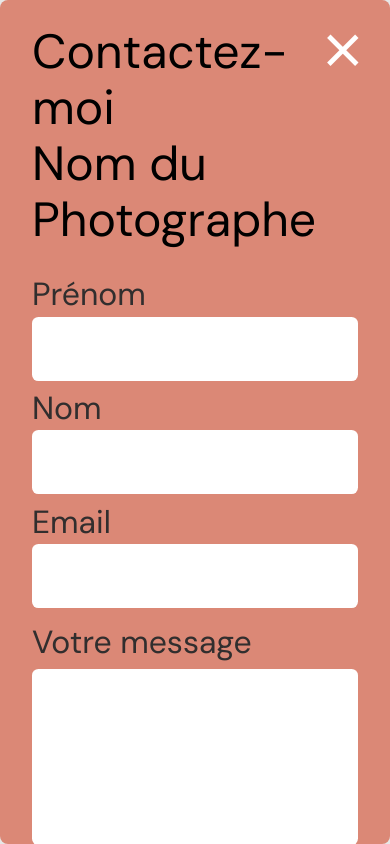
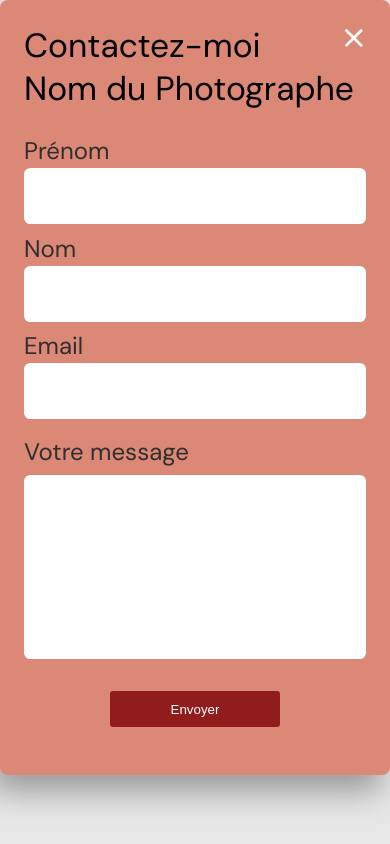
Before and after one commit to MelanieSarrouy/FishEye_03-2021, a website: page photographer-page.html in a window 390 px wide. Both pictures are taken after a click on the button "Contactez-moi". Drawn offline with Linux system fonts and the light colour scheme.

Commit message:
responsive ok

```diff
--- a/js/photographer-page2.js
+++ b/js/photographer-page2.js
@@ -73,6 +73,7 @@ function getMedia(json) {
 let str = window.location.href;
 let url = new URL(str);
 let login = url.searchParams.get('id');
+
 
 // Récupération du photographe de la page // ___________________________________________________________________________
 
@@ -538,6 +539,7 @@ function launchModal() {
   modal.setAttribute('aria-hidden', 'false');
   contact.style.display = 'none';
   main2.setAttribute('aria-hidden', 'true');
+  body.classList.add('no-scroll');
 }
 
 closeContact.addEventListener('click', () => closeModal());
@@ -546,6 +548,8 @@ function closeModal() {
   modal.setAttribute('aria-hidden', 'true')
   contact.style.display = 'block';
   main2.setAttribute('aria-hidden', 'false');
+  body.classList.remove('no-scroll');
+
 }
 
 // function testFirstName ______________________________________________
@@ -561,19 +565,18 @@ let goButton = document.getElementById("button"); // bouton validation
 const form = document.getElementById("form"); // le formulaire
 const message = document.getElementById('message');
 
-
 formData[0].appendChild(pErrorFirstName);
 pErrorFirstName.classList.add("pError");
-let regexFirstName = /^[a-zA-ZéèêëîïÈÉÊËÎÏÀÁÂ][a-zA-ZéèêëîïÈÉÊËÎÏÀÁÂ]+([ \-'][a-zA-ZéèêëîïÈÉÊËÎÏÀÁÂ][a-zA-ZéèêëîïÈÉÊËÎÏÀÁÂ]+)?$/;
+let regexName = /^[a-zA-ZéèêëîïÈÉÊËÎÏÀÁÂ][a-zA-ZéèêëîïÈÉÊËÎÏÀÁÂ]+([ \-'][a-zA-ZéèêëîïÈÉÊËÎÏÀÁÂ][a-zA-ZéèêëîïÈÉÊËÎÏÀÁÂ]+)?$/;
 
 firstName.addEventListener("blur", testFirstName);
-goButton.addEventListener("mousedown", testFirstName);
 
 function testFirstName() {
   if ((firstName.value.length < 2) ||
      (firstName.value.length >= 30) ||
-     (!regexFirstName.test(firstName.value)) ||
+     (!regexName.test(firstName.value)) ||
      (firstName.value == "")) {
+
     firstName.classList.add("inputError"); // attribution de la classe "inputError" à firstName(input)
     pErrorFirstName.textContent = "Veuillez saisir votre prénom (min 2 caractères)"; // message d'erreur sur paragraphe pError;
     firstName.addEventListener("input", testFirstName);
@@ -588,15 +591,13 @@ function testFirstName() {
 
 formData[1].appendChild(pErrorLastName);
 pErrorLastName.classList.add("pError");
-let regexLastName = regexFirstName;
 
 lastName.addEventListener("blur", testLastName);
-goButton.addEventListener("mousedown", testLastName);
 
 function testLastName() {
   if ((lastName.value.length < 2) ||
      (lastName.value.length >= 30) ||
-     (!regexLastName.test(lastName.value)) ||
+     (!regexName.test(lastName.value)) ||
      (lastName.value == "")) {
     lastName.classList.add("inputError"); // attribution de la classe "inputError" à firstName(input)
     pErrorLastName.textContent = "Veuillez saisir votre nom (min 2 caractères)"; // message d'erreur sur paragraphe pError;
@@ -614,7 +615,6 @@ pErrorEmail.classList.add("pError");
 let regexEmail = /^(([^<>()[\]\\.,;:\s@\"]+(\.[^<>()[\]\\.,;:\s@\"]+)*)|(\".+\"))@((\[[0-9]{1,3}\.[0-9]{1,3}\.[0-9]{1,3}\.[0-9]{1,3}\])|(([a-zA-Z\-0-9]+\.)+[a-zA-Z]{2,}))$/;
 
 eMail.addEventListener("blur", testEmail);
-goButton.addEventListener("mousedown", testEmail);
 
 function testEmail() {
   if ((eMail.value.length < 5) ||
@@ -634,17 +634,12 @@ function testEmail() {
 // function testMessage __________________________________________________
 formData[3].appendChild(pErrorMessage);
 pErrorMessage.classList.add("pError");
-
 message.addEventListener("blur", testMessage);
-goButton.addEventListener("mousedown", testMessage);
-
 function testMessage() {
-  if ((message.value.length < 20) ||
-     (message.value.length >= 250) ||
-    (message.value == "")) {
+  if ((message.value) == "") {
     message.classList.add("inputError"); // attribution de la classe "inputError" à firstName(input)
     pErrorMessage.textContent = "Veuillez saisir votre message"; // message d'erreur sur paragraphe pError;
-    message.focus();
+    message.addEventListener("input", testMessage);
     return false;
   } else {
     message.classList.remove("inputError");
@@ -654,18 +649,16 @@ function testMessage() {
 }
 
 // function submit __________________________________________________
-// form.addEventListener("submit", validate);
 
 function validate() {
   if ((testFirstName() === true) &&
       (testLastName() === true) &&
       (testEmail() === true) &&
       (testMessage() === true)) {
-    console.log(firstName.value);
-    console.log(lastName.value);
-    console.log(eMail.value);
-    console.log(message.value);
-    goButton.addEventListener("click", closeModal);
+    console.log('Prénom : ' + firstName.value);
+    console.log('Nom : ' + lastName.value);
+    console.log('email : ' + eMail.value);
+    console.log('message : ' + message.value);
     closeModal();
     return false;
   }
--- a/photographer-page.html
+++ b/photographer-page.html
@@ -104,10 +104,11 @@
               <div class="modal__form__formData">
                 <label for="message" class="modal__form__formData__labelArea">Votre message</label>
                 <textarea name="message" id="message" class="modal__form__formData__textarea"
-                minlength="10" maxlength="200" required>
-                </textarea>
+                minlength="5" maxlength="200" required></textarea>
               </div>
-              <input id="button" class="buttonSend" type="submit" value="Envoyer" />
+              <div class="divButton">
+                <input id="button" class="buttonSend" type="submit" value="Envoyer" aria-label="soumettre"/>
+              </div>
             </form>
           </div>
         </div>
@@ -115,19 +116,21 @@
 
       <div class="lightbox-background" aria-modal="true" role="dialog" aria-label="images en gros plan" aria-hidden="true">
         <div class="lightbox-content">
+          <div class="lightbox">
             <button role="button" class="lightbox__prev" id="left" type="button" aria-label="image précédente">
               <p class="sr-only">Précédent</p>
             </button>
-          <div class="lightbox">
+            <div class="divLightbox">
+              <ul class="lightbox__container">
+              </ul>
               <button role="button" class="lightbox__close" id="closeLightbox" type="button" aria-label="fermeture de la modale">
                 <p class="sr-only">fermer</p>
               </button>
-            <ul class="lightbox__container">
-            </ul>
               </div>
-          <button role="button" class="lightbox__next" id="right" type="button" aria-label="image suivante">
+            <button role="button" class="lightbox__next" id="right" type="button" aria-label="image suivante" >
               <p class="sr-only">Suivant</p>
             </button>
+          </div>
         </div>
       </div>
 
--- a/scss/components/_lightbox.scss
+++ b/scss/components/_lightbox.scss
@@ -1,5 +1,3 @@
-
-
 .lightbox-background {
   display: none;
   position: fixed;
@@ -14,24 +12,19 @@
   overflow: auto;
   animation: lightbox2In 0.5s;
   justify-content: center;
-  // align-items: center;
 }
 .lightbox-content {
+  margin: 1rem auto;
+  max-width: 1253px;
+  max-height: 100vh;
   position: relative;
   display: flex;
   justify-content: center;
-  max-width: 1253px;
-  max-height: 984px;
   align-items: center;
-  padding-top: 3rem;
+  box-sizing: border-box;
   @include respond-to(mobile-screen) {
-    margin: 0 1rem;
+    width: 100vw;
   }
-  @include respond-to(verysmall-screen) {
-    margin: 0 .5rem;
-  }
-
-
   & button {
     border: none;
     outline: none;
@@ -40,6 +33,17 @@
 }
 .lightbox {
   position: relative;
+  display: grid;
+  grid-template-columns: auto 1fr auto;
+  justify-content: center;
+  align-items: center;
+  height: 100vh;
+  padding: 1rem;
+  box-sizing: border-box;
+  @include respond-to(mobile-screen) {
+    padding: 1rem 0.3rem;
+  }
+
   &__close {
     width: 2rem;
     height: 2rem;
@@ -52,13 +56,9 @@
     @include respond-to(mobile-screen) {
       background: url(../../images/times-solid.svg) center center / 100% 100% no-repeat;
       width: 1rem;
-      top: .5rem;
-      right: -2rem;
+      top: .2rem;
+      right: -1.8rem;
     }
-    @include respond-to(verysmall-screen) {
-      top: .2rem;
-    }
-
   }
   & button {
     border: none;
@@ -66,11 +66,14 @@
     cursor: pointer;
   }
 }
+.divLightbox {
+  position: relative;
+}
 .lightbox__next,
 .lightbox__prev {
-  background: url(../../images/chevron-left-solid.svg) center center / 32px 56px no-repeat;
-  width: 2rem;
-  height: 90%;
+  background: url(../../images/chevron-left-solid.svg) center center / 1.5rem 2.4rem no-repeat;
+  width: 1.2rem;
+  height: 5rem;
   align-self: center;
   position: relative;
   top: -2rem;
@@ -78,9 +81,13 @@
   margin: 0 1.5rem;
   padding: 0 1rem;
   @include respond-to(mobile-screen) {
-    background: url(../../images/chevron-left-solid.svg) center center / 16px 28px no-repeat;
+    background: url(../../images/chevron-left-solid.svg) center center / 1rem 1.6rem no-repeat;
     width: 1rem;
-    margin: 0 .5rem;
+    margin: .6rem;
+    padding: 0.6rem;
+  }
+  @include respond-to(verysmall-screen) {
+    width: .5rem;
     top: -1rem;
   }
 }
@@ -90,18 +97,18 @@
   transform: rotate(180deg);
 }
 .lifhtbox__container li img {
-  max-width: 100%;
-  height: auto;
   animation: lightbox2In 1s;
 }
-.lightbox__container {
-  display: flex;
-  justify-content: center;
-  align-items: center;
-  margin: 0 auto;
-  min-height: 100%;
-  position: relative;
-}
+// .lightbox__container {
+//   display: flex;
+//   margin: auto;
+//   min-height: 100%;
+//   position: relative;
+//   @include respond-to(small-screen) {
+//     align-items: baseline;
+//   }
+
+// }
 .lightbox-item {
   display: flex;
   justify-content: center;
@@ -123,9 +130,17 @@
 .imageLightbox {
   border-radius: 0.5rem;
   overflow: hidden;
+  @include respond-to(mobile-screen) {
+    border-radius: 0.3rem;
+  }
+
 }
 .videoLightbox {
   max-width: 100%;
   border-radius: 0.5rem;
   overflow: hidden;
+  @include respond-to(mobile-screen) {
+    border-radius: 0.3rem;
+  }
+
 }
--- a/scss/components/_medias.scss
+++ b/scss/components/_medias.scss
@@ -33,7 +33,6 @@
     flex-direction: column;
   }
   &__link {
-    max-height: 300px;
     border-radius: 0.5rem;
     overflow: hidden;
     display: flex;
@@ -42,9 +41,6 @@
     cursor: pointer;
     @include respond-to(mobile-screen) {
       height: 190px;
-    }
-    @include respond-to(verysmall-screen) {
-      max-width: 335px;
     }
   }
   &__informations {
@@ -65,10 +61,6 @@
     @include respond-to(small-screen) {
       font-weight: 400;
       font-size: 1rem;
-      max-width: 335px;
-    }
-    @include respond-to(verysmall-screen) {
-      max-width: 260px;
     }
     &__likes {
       display: flex;
@@ -80,6 +72,11 @@
       }
       & .fa-heart {
         cursor: pointer;
+        transform: scale(1);
+        transition: transform 0.4s ease-in-out;
+        &:hover {
+          transform: scale(1.1);
+        }
       }
     }
   }
@@ -89,7 +86,7 @@
   width: 5rem;
   top: 32%;
   z-index: 3;
-  @include respond-to(small-screen) {
+  @include respond-to(mobile-screen) {
     top: 22%;
   }
 }
--- a/scss/components/_modale.scss
+++ b/scss/components/_modale.scss
@@ -1,26 +1,33 @@
 .modal-background {
   display: none;
   position: fixed;
-  z-index: 5;
+  top: 0;
   left: 0;
-  top: 0;
-  height: 100vh;
-  width: 100vw;
+  right: 0;
+  bottom: 0;
+  width: auto;
+  height: auto;
+  z-index: 10;
   background-color: rgba(196, 196, 196, 0.4);
+  overflow: auto;
+  animation: lightbox2In 0.5s;
+  justify-content: center;
 }
 .modal-content {
   margin: 4% auto;
-  width: 45%;
+  max-width: 700px;
+  max-height: 900px;
   background: $color-secondary-bg;
   border-radius: 0.5rem;
   position: relative;
+  box-shadow: -.5rem 1rem 2rem rgba(0, 0, 0, 0.35);
   @include respond-to(small-screen) {
     width: 75%;
   }
   @include respond-to(mobile-screen) {
-    margin: 0;
-    width: 100%;
-    height: 100%;
+    margin: auto;
+    width: 100vw;
+    height: auto;
   }
 }
 .close:before,
@@ -48,28 +55,51 @@
   cursor: pointer;
   transform: scale(1.2);
   z-index: 3;
+  @include respond-to(mobile-screen) {
+    transform: scale(0.7);
+    right: 1.5rem;
+    top: 1.5rem;
+  }
 }
 .modal {
   padding: 1.5rem 2rem 2rem;
-
+  @include respond-to(mobile-screen) {
+    padding: 1.5rem 1.5rem 3rem;
+  }
   &__title {
     color: black;
     font-size: 3rem;
     line-height: 3.5rem;
     padding-bottom: 1.5rem;
+    @include respond-to(mobile-screen) {
+      line-height: 2.7rem;
+      font-size: 2.1rem;
+    }
   }
   &__form {
     color: #312e2e;
+    // @include respond-to(mobile-screen) {
+    //   display: flex;
+    //   flex-direction: column;
+    // }
+
     &__formData {
       display: flex;
       flex-direction: column;
       &__label {
         font-size: 2rem;
         padding: 0.4rem 0;
+        @include respond-to(mobile-screen) {
+          padding: 0.3rem 0;
+          font-size: 1.5rem;
+        }
       }
       &__labelArea {
         font-size: 2rem;
         padding: 0.8rem 0 0.7rem;
+        @include respond-to(mobile-screen) {
+          font-size: 1.5rem;
+        }
       }
       &__input {
         border: none;
@@ -78,6 +108,10 @@
         font-size: 1.5rem;
         padding: 0 0.5rem;
         outline-style: none;
+        @include respond-to(mobile-screen) {
+          font-size: 1.2rem;
+          height: 3.5rem;
+        }
       }
       &__textarea {
         border: none;
@@ -85,13 +119,23 @@
         outline-style: none;
         font-size: 1.5rem;
         height: 10rem;
-        text-align: justify;
+        text-align: left;
         padding: 0.5rem;
         font-family: $font-family-texte;
         resize: none;
+        box-sizing: border-box;
+        @include respond-to(mobile-screen) {
+          font-size: 1.2rem;
+          height: 11.5rem;
+        }
+
       }
     }
   }
+}
+.divButton {
+  display: flex;
+  justify-content: center;
 }
 .buttonSend {
   background-color: $color-primary;
@@ -101,8 +145,10 @@
   border: none;
   border-radius: 0.2rem;
   outline-style: none;
+  @include respond-to(mobile-screen) {
+    padding: 0.65rem 3.8rem;
+  }
 }
-
 .inputError {
   border: $color-primary solid 0.15rem;
 }
@@ -110,4 +156,8 @@
   color:$color-primary;
   font-size: 1.2rem;
   margin: 0.3rem 0 0 0;
+  @include respond-to(mobile-screen) {
+    font-size: 1rem;
+    margin-bottom: 0.2rem;
+  }
 }
--- a/scss/layout/_main-photographer.scss
+++ b/scss/layout/_main-photographer.scss
@@ -141,6 +141,7 @@
     letter-spacing: -0.6px;
   }
   @include respond-to(large-screen) {
+    padding: 0;
     font-size: 1rem;
     height: 59px;
     width: 150px;
```
Also changed, not shown: css/styles.min.css, images/chevron-left-solid.svg, images/times-solid.svg, 1 other file. Lines whose indentation alone changed are shown as unchanged.
